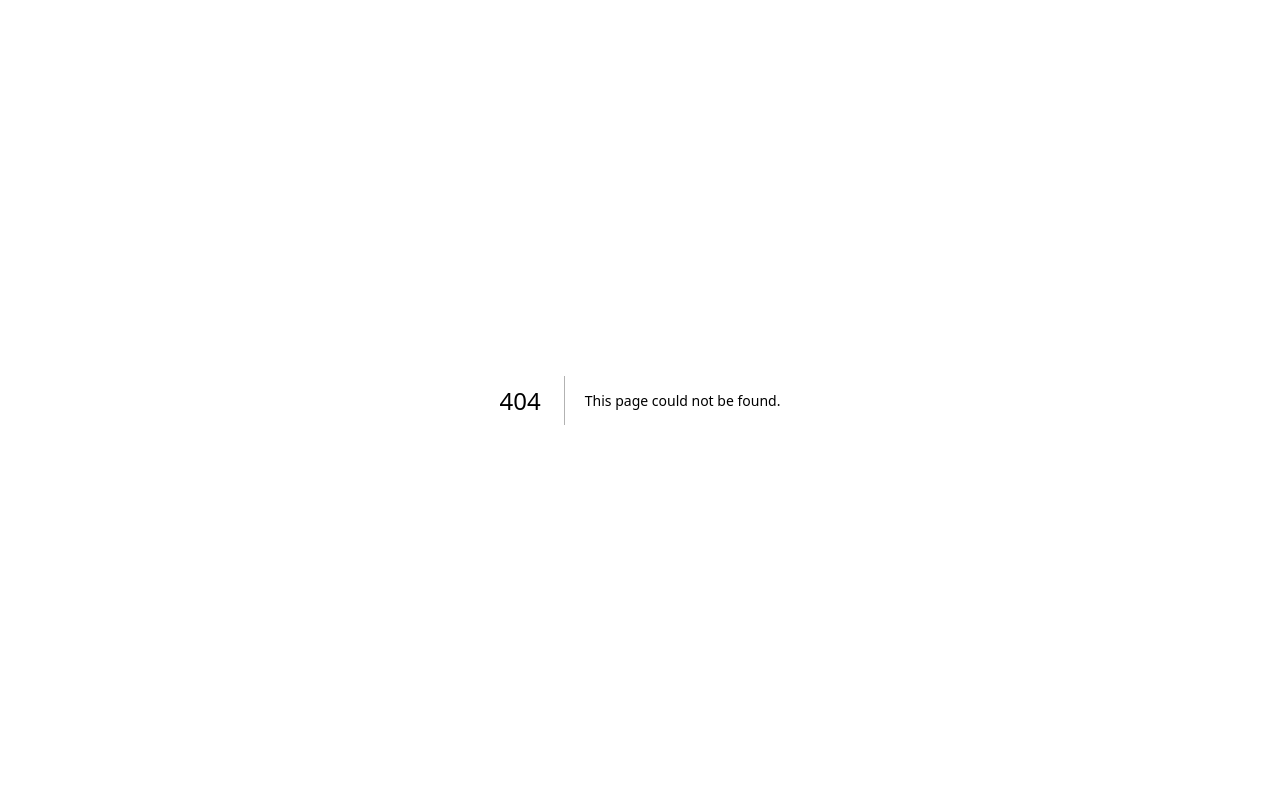
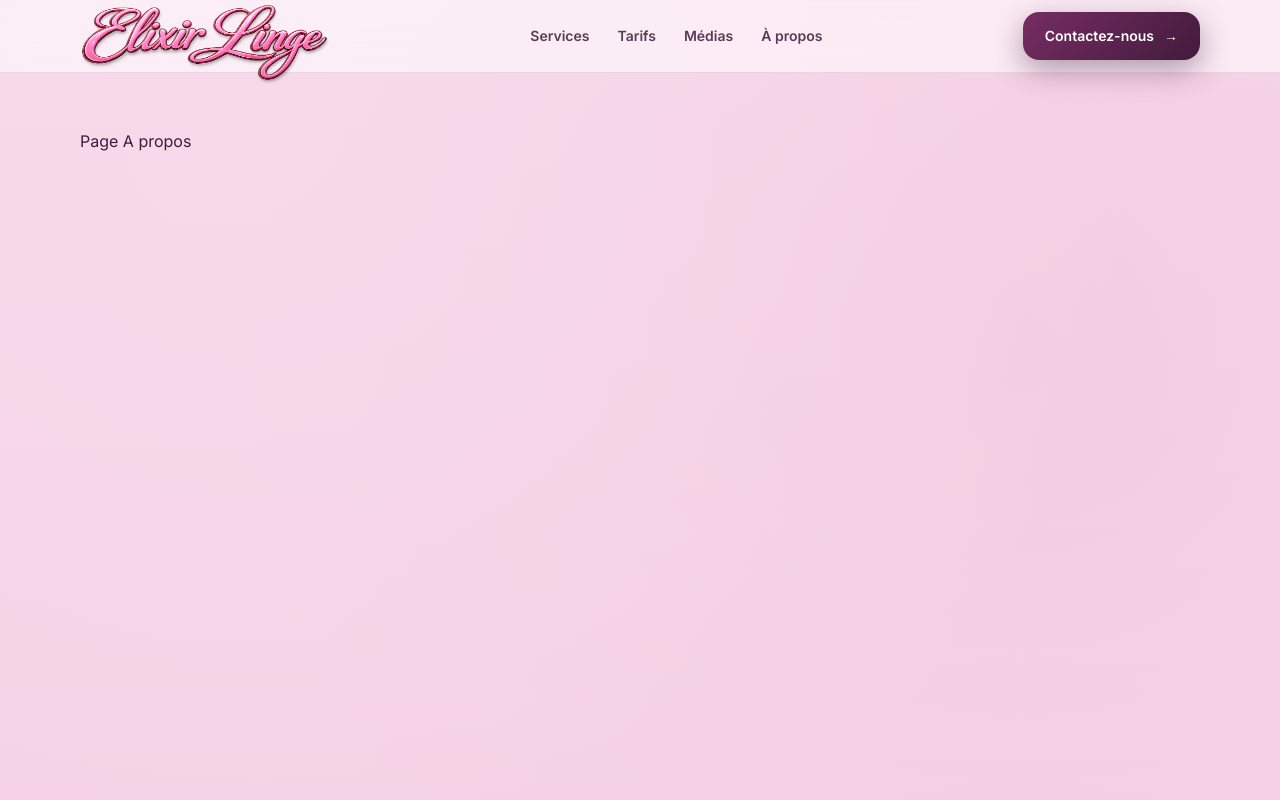
Before and after one commit to TURPINJonathan/Elixir_linge, a Next.js app in the folder front/: page /a-propos in a window 1280 px wide. Before the commit this address had no page. Shown: the top 800 px of the page. Built offline with nearby package versions, Linux system fonts and the light colour scheme; a web font is replaced by a local one.

Commit message:
add empty pages

```diff
--- /dev/null
+++ b/front/app/a-propos/page.tsx
@@ -0,0 +1,11 @@
+export default function AboutPage() {
+  return (
+    <>
+      <section>
+        <div className="mx-auto w-full max-w-6xl px-4 pb-16 pt-10 md:pb-26 md:pt-14">
+          <h1>Page A propos</h1>
+        </div>
+      </section>
+    </>
+  );
+}
--- /dev/null
+++ b/front/app/contact/page.tsx
@@ -0,0 +1,11 @@
+export default function ContactPage() {
+  return (
+    <>
+      <section>
+        <div className="mx-auto w-full max-w-6xl px-4 pb-16 pt-10 md:pb-26 md:pt-14">
+          <h1>Page Contact</h1>
+        </div>
+      </section>
+    </>
+  );
+}
--- a/front/app/layout.tsx
+++ b/front/app/layout.tsx
@@ -1,6 +1,7 @@
 import type { Metadata } from 'next';
 import './global.scss';
 import { Inter, Playfair_Display } from 'next/font/google';
+import { Footer, Header } from '@components/layout';
 
 const inter = Inter({
   subsets: ['latin'],
@@ -29,7 +30,11 @@ export const metadata: Metadata = {
 export default function RootLayout({ children }: { children: React.ReactNode }) {
   return (
     <html lang="fr" className={`${inter.variable} ${playfair.variable}`}>
-      <body className="font-body">{children}</body>
+      <body className="font-body">
+        <Header />
+        <main className="paper-grain min-h-screen bg-[var(--bg)] text-[var(--text)]">{children}</main>
+        <Footer />
+      </body>
     </html>
   );
 }
--- /dev/null
+++ b/front/app/medias/page.tsx
@@ -0,0 +1,11 @@
+export default function MediasPage() {
+  return (
+    <>
+      <section>
+        <div className="mx-auto w-full max-w-6xl px-4 pb-16 pt-10 md:pb-26 md:pt-14">
+          <h1>Page Médias</h1>
+        </div>
+      </section>
+    </>
+  );
+}
--- a/front/app/page.tsx
+++ b/front/app/page.tsx
@@ -1,12 +1,9 @@
-import { Header, Footer } from '@components/layout';
 import { CardComponent, Chip, SectionDivider } from '@components/ui';
 import { Calendar, Package, Sparkles, Truck } from 'lucide-react';
 
 export default function HomePage() {
   return (
-    <main className="paper-grain min-h-screen bg-[var(--bg)] text-[var(--text)]">
-      <Header />
-
+    <>
       <section className="sparkle">
         <div className="mx-auto w-full max-w-6xl px-4 pb-16 pt-10 md:pb-26 md:pt-14">
           <div className="relative flex items-end justify-between">
@@ -142,7 +139,6 @@ export default function HomePage() {
           </div>
         </div>
       </section>
-      <Footer />
-    </main>
+    </>
   );
 }
--- /dev/null
+++ b/front/app/services/page.tsx
@@ -0,0 +1,11 @@
+export default function ServicesPage() {
+  return (
+    <>
+      <section>
+        <div className="mx-auto w-full max-w-6xl px-4 pb-16 pt-10 md:pb-26 md:pt-14">
+          <h1>Page Services</h1>
+        </div>
+      </section>
+    </>
+  );
+}
--- /dev/null
+++ b/front/app/tarifs/page.tsx
@@ -0,0 +1,11 @@
+export default function PricingPage() {
+  return (
+    <>
+      <section>
+        <div className="mx-auto w-full max-w-6xl px-4 pb-16 pt-10 md:pb-26 md:pt-14">
+          <h1>Page Tarifs</h1>
+        </div>
+      </section>
+    </>
+  );
+}
```
